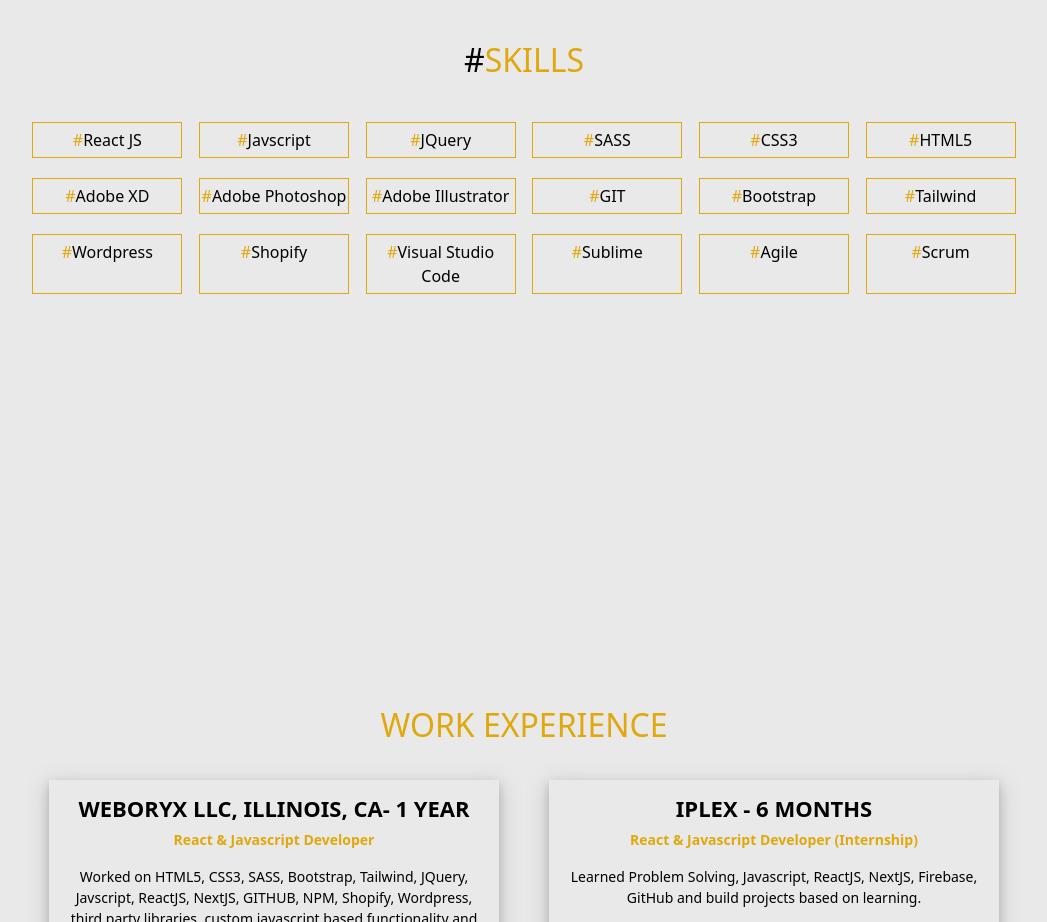
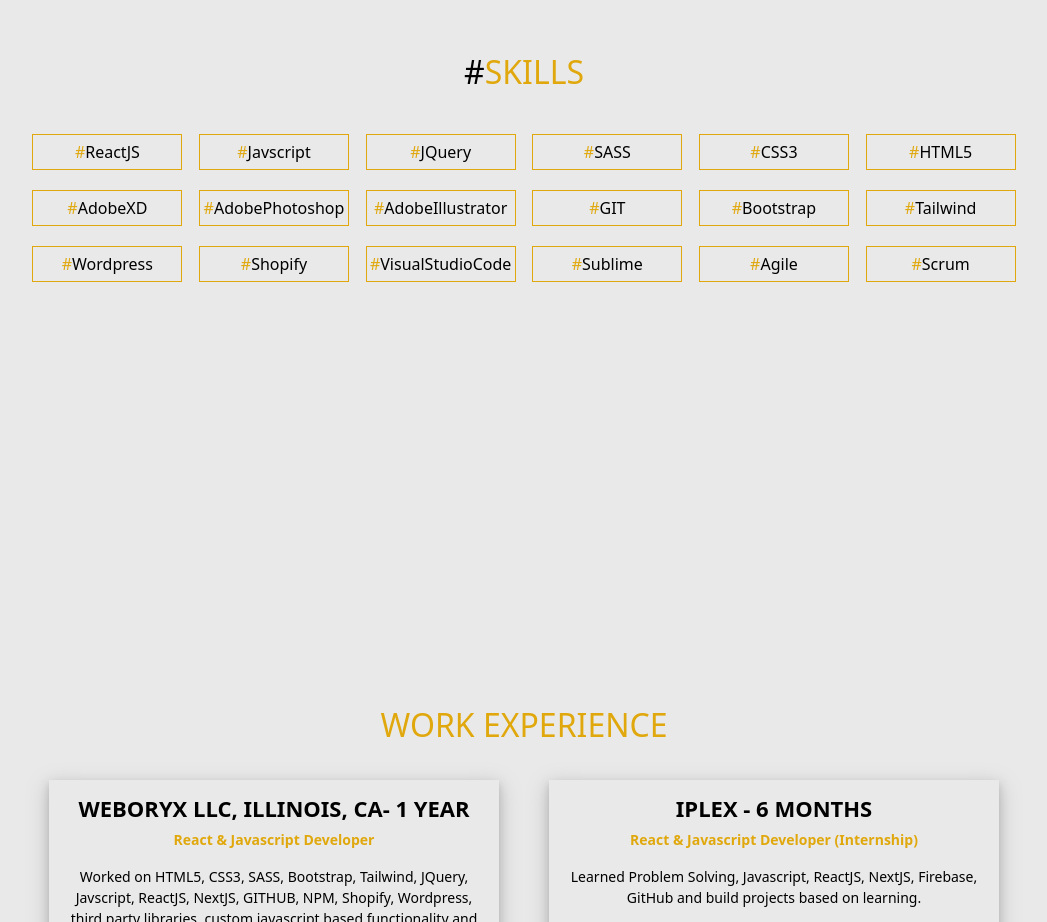
Before and after one commit to hannankhan560/myresume, a React (Create React App) app: page /resume-light in a window 1280 px wide. Shown: the part 2640-3562 px from the top of the page, without its empty margins (116-1163 px from the left). Built offline with nearby package versions, Linux system fonts and the light colour scheme.

Commit message:
skills space remove

```diff
--- a/src/components/Skills.js
+++ b/src/components/Skills.js
@@ -7,22 +7,21 @@
                 <div className='skills-content'>
                     <h2><span>#</span>skills</h2>
                     <div className='row skills'>
-                        <p><span>#</span>React JS</p>
+                        <p><span>#</span>ReactJS</p>
                         <p><span>#</span>Javscript</p>
                         <p><span>#</span>JQuery</p>
                         <p><span>#</span>SASS</p>
                         <p><span>#</span>CSS3</p>
                         <p><span>#</span>HTML5</p>
-                        <p><span>#</span>Adobe XD</p>
-                        <p><span>#</span>Adobe Photoshop</p>
-                        <p><span>#</span>Adobe Illustrator</p>
+                        <p><span>#</span>AdobeXD</p>
+                        <p><span>#</span>AdobePhotoshop</p>
+                        <p><span>#</span>AdobeIllustrator</p>
                         <p><span>#</span>GIT</p>
                         <p><span>#</span>Bootstrap</p>
                         <p><span>#</span>Tailwind</p>
                         <p><span>#</span>Wordpress</p>
                         <p><span>#</span>Shopify</p>
-                        {/* <p><span>#</span>GIT</p> */}
-                        <p><span>#</span>Visual Studio Code</p>
+                        <p><span>#</span>VisualStudioCode</p>
                         <p><span>#</span>Sublime</p>
                         <p><span>#</span>Agile</p>
                         <p><span>#</span>Scrum</p>
```
